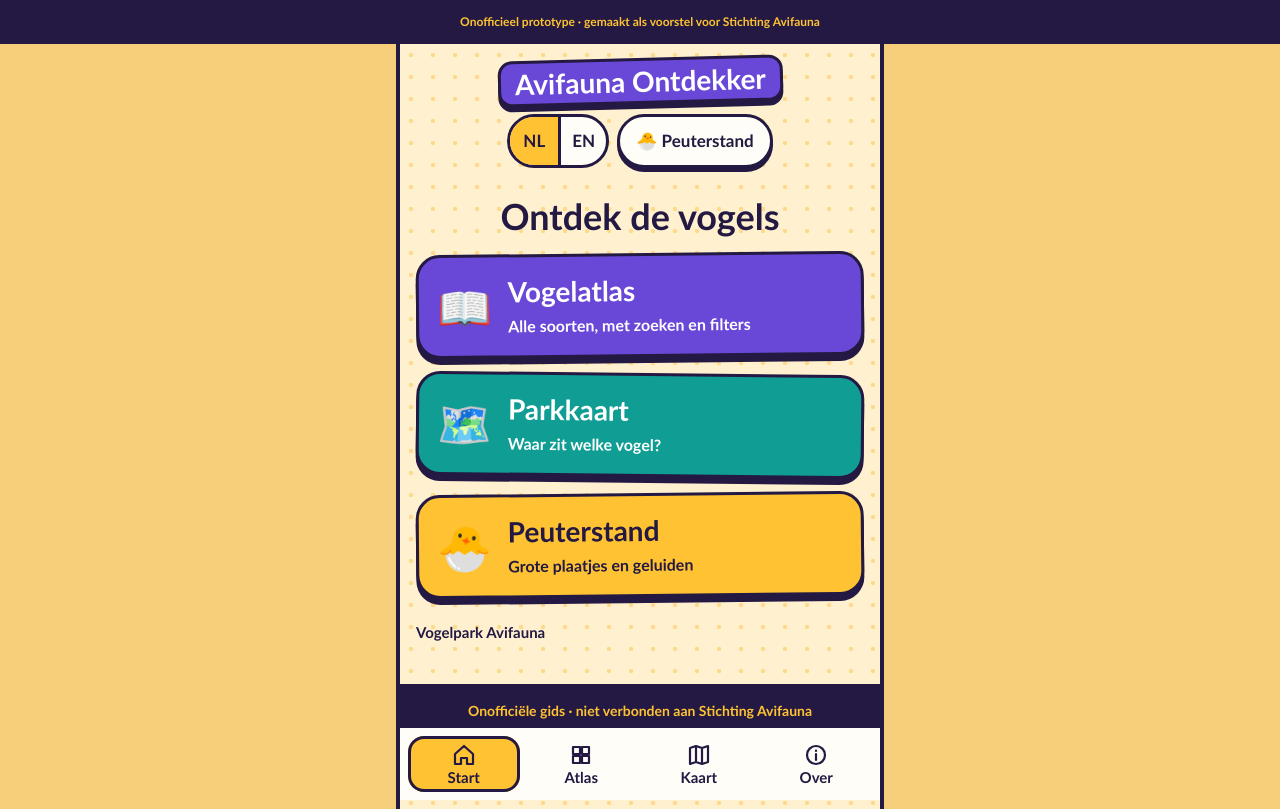
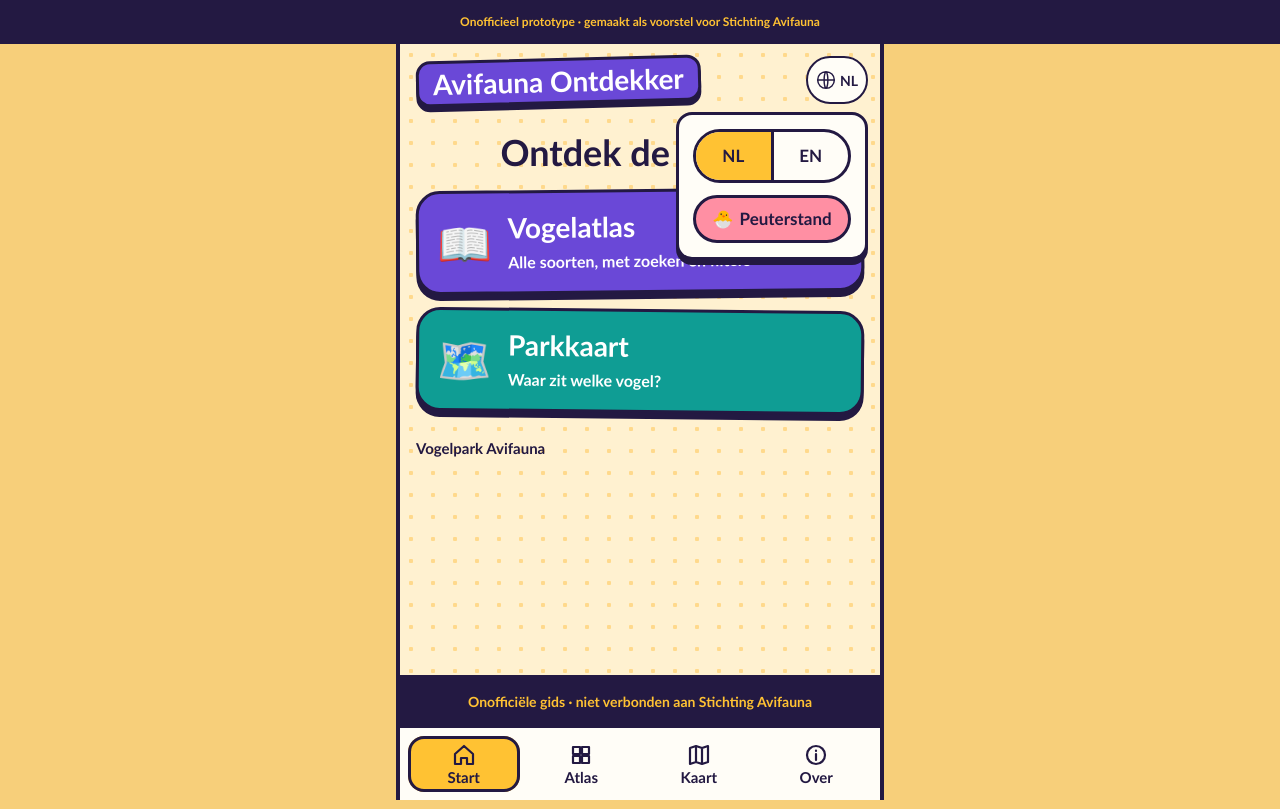
Before and after one commit to RoberR1990/Avifauna-Ontdekker, a React (Vite) app: page / in a window 1280 px wide. Both pictures are taken after a click on the button "NL". Built offline with nearby package versions, Linux system fonts and the light colour scheme; no server answers; a web font is replaced by a local one.

Commit message:
Taal en peuterstand naar klein menu rechtsboven; parkbundel vooraf laden; testpoorten via env
Co-Authored-By: Claude Opus 5.5 <noreply@anthropic.com>

```diff
--- a/index.html
+++ b/index.html
@@ -8,6 +8,18 @@
     <link rel="icon" type="image/svg+xml" href="%BASE_URL%icon.svg" />
     <link rel="apple-touch-icon" href="%BASE_URL%icon-192.png" />
     <title>Avifauna Ontdekker</title>
+    <script>
+      // Parkbundel direct laten ophalen (parallel aan de JS), in de taal uit de instellingen.
+      try {
+        var l = (JSON.parse(localStorage.getItem('ao-settings') || '{}').lang || document.documentElement.lang).replace(/[^a-z]/g, '')
+        var p = document.createElement('link')
+        p.rel = 'preload'
+        p.as = 'fetch'
+        p.crossOrigin = 'anonymous'
+        p.href = '%BASE_URL%park/data.' + l + '.json'
+        document.head.appendChild(p)
+      } catch (e) {}
+    </script>
   </head>
   <body>
     <div id="root"></div>
--- a/playwright.config.ts
+++ b/playwright.config.ts
@@ -1,6 +1,6 @@
 import { defineConfig, devices } from '@playwright/test'
 
-const PORT = 4173
+const PORT = Number(process.env.E2E_PORT ?? 4173)
 
 export default defineConfig({
   testDir: './tests/e2e',
--- a/scripts/lighthouse.mjs
+++ b/scripts/lighthouse.mjs
@@ -6,7 +6,7 @@ import lighthouse from 'lighthouse'
 import { Launcher, launch } from 'chrome-launcher'
 import { chromium } from '@playwright/test'
 
-const PORT = 4174
+const PORT = Number(process.env.LH_PORT ?? 4174)
 const BASE = `http://localhost:${PORT}`
 const PAGES = ['/', '/atlas', '/soort/spheniscus-humboldti']
 const MIN_PERFORMANCE = 90
--- a/src/components/Layout.tsx
+++ b/src/components/Layout.tsx
@@ -1,5 +1,5 @@
-import { useEffect } from 'react'
-import { Link, NavLink, Outlet, useLocation, useNavigate } from 'react-router-dom'
+import { useCallback, useEffect, useRef, useState } from 'react'
+import { Link, NavLink, Outlet, useLocation } from 'react-router-dom'
 import { ParkDataProvider } from '../data/ParkDataProvider'
 import { localized, useT } from '../i18n'
 import { park } from '../park'
@@ -24,7 +24,11 @@ export function Layout() {
   const settings = useSettings()
   const { lang, set } = settings
   const { pathname } = useLocation()
-  const navigate = useNavigate()
+  const menuRef = useRef<HTMLDivElement>(null)
+  // Open voor één route: na navigeren is het menu vanzelf dicht.
+  const [menuOpenAt, setMenuOpenAt] = useState<string | null>(null)
+  const menuOpen = menuOpenAt === pathname
+  const closeMenu = useCallback(() => setMenuOpenAt(null), [])
   const toddlerRoute = pathname === '/peuter'
   const languages = LANGS.filter((l) => (park.languages as string[]).includes(l.code))
 
@@ -32,6 +36,22 @@ export function Layout() {
   useEffect(() => {
     set({ toddler: toddlerRoute })
   }, [toddlerRoute, set])
+
+  // Menu sluiten bij tikken buiten het menu of Escape.
+  useEffect(() => {
+    const onDown = (e: PointerEvent) => {
+      if (menuRef.current && !menuRef.current.contains(e.target as Node)) closeMenu()
+    }
+    const onKey = (e: KeyboardEvent) => {
+      if (e.key === 'Escape') closeMenu()
+    }
+    document.addEventListener('pointerdown', onDown)
+    document.addEventListener('keydown', onKey)
+    return () => {
+      document.removeEventListener('pointerdown', onDown)
+      document.removeEventListener('keydown', onKey)
+    }
+  }, [closeMenu])
 
   return (
     <div className="app" data-toddler={toddlerRoute || undefined}>
@@ -45,7 +65,20 @@ export function Layout() {
         <Link to="/" className="app-name" aria-label={`${park.app_name}, ${t('header.home')}`}>
           <span>{park.app_name}</span>
         </Link>
-        <div className="header-tools">
+        {!toddlerRoute && (
+          <div className="header-menu" ref={menuRef}>
+            <button
+              type="button"
+              className="header-menu__button"
+              aria-label={t('header.menu')}
+              aria-expanded={menuOpen}
+              aria-controls="header-menu-panel"
+              onClick={() => setMenuOpenAt(menuOpen ? null : pathname)}
+            >
+              <Icon d="M12 2a10 10 0 1 0 0 20 10 10 0 0 0 0-20zM2 12h20M12 2c3 3 3 17 0 20M12 2c-3 3-3 17 0 20" />
+              <span lang={lang}>{lang.toUpperCase()}</span>
+            </button>
+            <div className="header-menu__panel" id="header-menu-panel" hidden={!menuOpen}>
               <div className="lang-switch" role="group" aria-label={t('header.lang')}>
                 {languages.map((l) => (
                   <button
@@ -53,21 +86,21 @@ export function Layout() {
                     type="button"
                     lang={l.code}
                     aria-pressed={lang === l.code}
-                onClick={() => set({ lang: l.code })}
+                    onClick={() => {
+                      set({ lang: l.code })
+                      closeMenu()
+                    }}
                   >
                     {l.label}
                   </button>
                 ))}
               </div>
-          <button
-            type="button"
-            className={`toddler-toggle${toddlerRoute ? ' on' : ''}`}
-            aria-pressed={toddlerRoute}
-            onClick={() => navigate(toddlerRoute ? '/' : '/peuter')}
-          >
-            <span aria-hidden="true">🐣</span> {toddlerRoute ? t('header.toddler_off') : t('header.toddler')}
-          </button>
+              <Link to="/peuter" className="toddler-link" onClick={closeMenu}>
+                <span aria-hidden="true">🐣</span> {t('header.toddler')}
+              </Link>
             </div>
+          </div>
+        )}
       </header>
       <main id="main" className="content">
         <ParkDataProvider>
--- a/src/i18n/en.ts
+++ b/src/i18n/en.ts
@@ -25,8 +25,8 @@ export const en: Record<Key, string> = {
   'nav.map': 'Map',
   'nav.sources': 'Sources',
   'header.lang': 'Language',
+  'header.menu': 'Language and toddler mode',
   'header.toddler': 'Toddler mode',
-  'header.toddler_off': 'Stop toddler mode',
   'header.home': 'Go to start',
   'data.loading': 'Loading…',
   'data.error.title': 'Could not load the park data',
@@ -37,8 +37,6 @@ export const en: Record<Key, string> = {
   'home.tile.atlas.sub': 'All species, with search and filters',
   'home.tile.map': 'Park map',
   'home.tile.map.sub': 'Which bird lives where?',
-  'home.tile.toddler': 'Toddler mode',
-  'home.tile.toddler.sub': 'Big pictures and sounds',
   'home.botd': 'Bird of the day',
   'home.botd.open': 'View',
   'home.offline': 'No internet in the park',
--- a/src/i18n/nl.ts
+++ b/src/i18n/nl.ts
@@ -23,8 +23,8 @@ export const nl = {
   'nav.map': 'Kaart',
   'nav.sources': 'Bronnen',
   'header.lang': 'Taal',
+  'header.menu': 'Taal en peuterstand',
   'header.toddler': 'Peuterstand',
-  'header.toddler_off': 'Stop peuterstand',
   'header.home': 'Naar start',
   'data.loading': 'Even laden…',
   'data.error.title': 'Kan de parkgegevens niet laden',
@@ -35,8 +35,6 @@ export const nl = {
   'home.tile.atlas.sub': 'Alle soorten, met zoeken en filters',
   'home.tile.map': 'Parkkaart',
   'home.tile.map.sub': 'Waar zit welke vogel?',
-  'home.tile.toddler': 'Peuterstand',
-  'home.tile.toddler.sub': 'Grote plaatjes en geluiden',
   'home.botd': 'Vogel van de dag',
   'home.botd.open': 'Bekijk',
   'home.offline': 'Zonder internet in het park',
--- a/src/pages/Home.tsx
+++ b/src/pages/Home.tsx
@@ -27,11 +27,6 @@ export function Home() {
           <span className="tile__title">{t('home.tile.map')}</span>
           <span className="tile__sub">{t('home.tile.map.sub')}</span>
         </Link>
-        <Link to="/peuter" className="tile tile--sun">
-          <span className="tile__icon" aria-hidden="true">🐣</span>
-          <span className="tile__title">{t('home.tile.toddler')}</span>
-          <span className="tile__sub">{t('home.tile.toddler.sub')}</span>
-        </Link>
       </div>
 
       {bird && (
--- a/src/styles.css
+++ b/src/styles.css
@@ -156,15 +156,83 @@ img {
   transform: rotate(-1.5deg);
 }
 
-.header-tools {
+.site-header {
+  position: relative;
+  align-items: flex-start;
+  padding-right: 4.5rem;
+}
+
+/* Taal en peuterstand: bewust klein, rechtsboven. */
+.header-menu {
+  position: absolute;
+  top: 0.75rem;
+  right: 0.75rem;
+  z-index: 20;
+}
+
+.header-menu__button {
+  display: inline-flex;
+  align-items: center;
+  gap: 0.25rem;
+  min-width: 3rem;
+  min-height: 3rem;
+  padding: 0 0.5rem;
+  border: 2px solid var(--ink);
+  border-radius: 999px;
+  background: var(--white);
+  color: var(--ink);
+  font-family: var(--head);
+  font-weight: 700;
+  font-size: 0.875rem;
+  cursor: pointer;
+}
+
+.header-menu__button svg {
+  width: 1.25rem;
+  height: 1.25rem;
+  fill: none;
+  stroke: currentColor;
+  stroke-width: 1.75;
+}
+
+.header-menu__panel[hidden] {
+  display: none;
+}
+
+.header-menu__panel {
+  position: absolute;
+  top: calc(100% + 0.5rem);
+  right: 0;
   display: flex;
-  flex-wrap: wrap;
+  flex-direction: column;
+  align-items: stretch;
+  gap: 0.75rem;
+  min-width: 12rem;
+  padding: 0.875rem;
+  border: 3px solid var(--ink);
+  border-radius: 16px;
+  background: var(--white);
+  box-shadow: 0 5px 0 var(--ink);
+}
+
+.toddler-link {
+  display: flex;
+  align-items: center;
   justify-content: center;
-  gap: 0.5rem;
+  gap: 0.375rem;
+  min-height: 3rem;
+  border: 3px solid var(--ink);
+  border-radius: 999px;
+  background: var(--pink);
+  color: var(--ink);
+  font-family: var(--head);
+  font-weight: 700;
+  text-decoration: none;
 }
 
 .lang-switch {
-  display: inline-flex;
+  display: flex;
+  justify-content: center;
   border: 3px solid var(--ink);
   border-radius: 999px;
   overflow: hidden;
@@ -172,6 +240,7 @@ img {
 }
 
 .lang-switch button {
+  flex: 1;
   min-width: 3rem;
   min-height: 3rem;
   border: 0;
@@ -188,23 +257,6 @@ img {
 
 .lang-switch button[aria-pressed='true'] {
   background: var(--sun);
-}
-
-.toddler-toggle {
-  min-height: 3rem;
-  padding: 0 1rem;
-  border: 3px solid var(--ink);
-  border-radius: 999px;
-  background: var(--white);
-  color: var(--ink);
-  font-family: var(--head);
-  font-weight: 700;
-  font-size: 1.0625rem;
-  box-shadow: 0 4px 0 var(--ink);
-}
-
-.toddler-toggle.on {
-  background: var(--pink);
 }
 
 .content {
@@ -824,11 +876,6 @@ dl.facts dd {
 
 /* ---------- Peuterstand ---------- */
 
-.app[data-toddler] .toddler-toggle,
-.app[data-toddler] .lang-switch button {
-  min-height: 4.5rem;
-}
-
 /* ---------- Kenner-thema (soortpagina) ---------- */
 
 html[data-level='kenner'] .species-page {
```
Also changed, not shown: 1 other file (tests, documents, lock files or other folders). Lines whose indentation alone changed are shown as unchanged.
